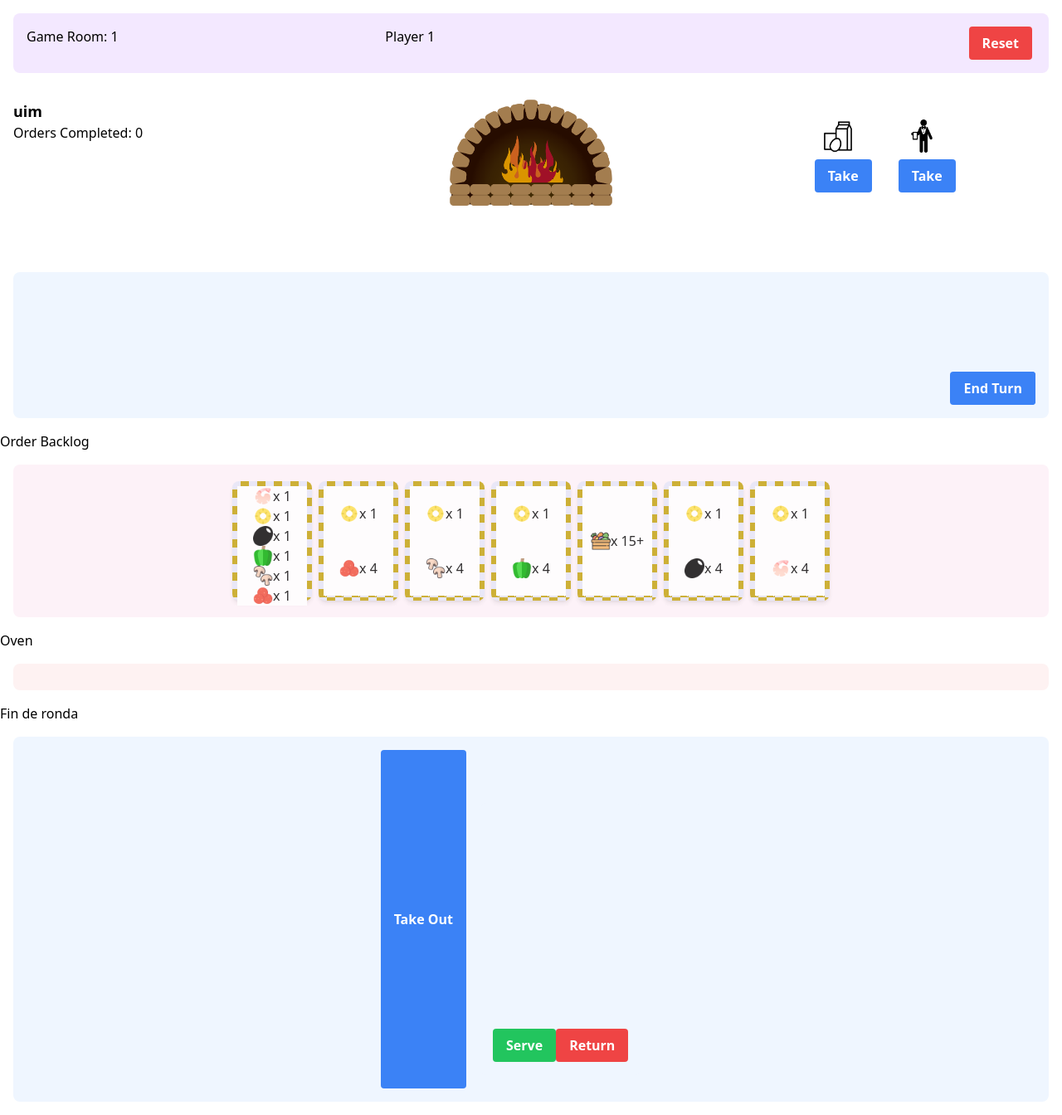
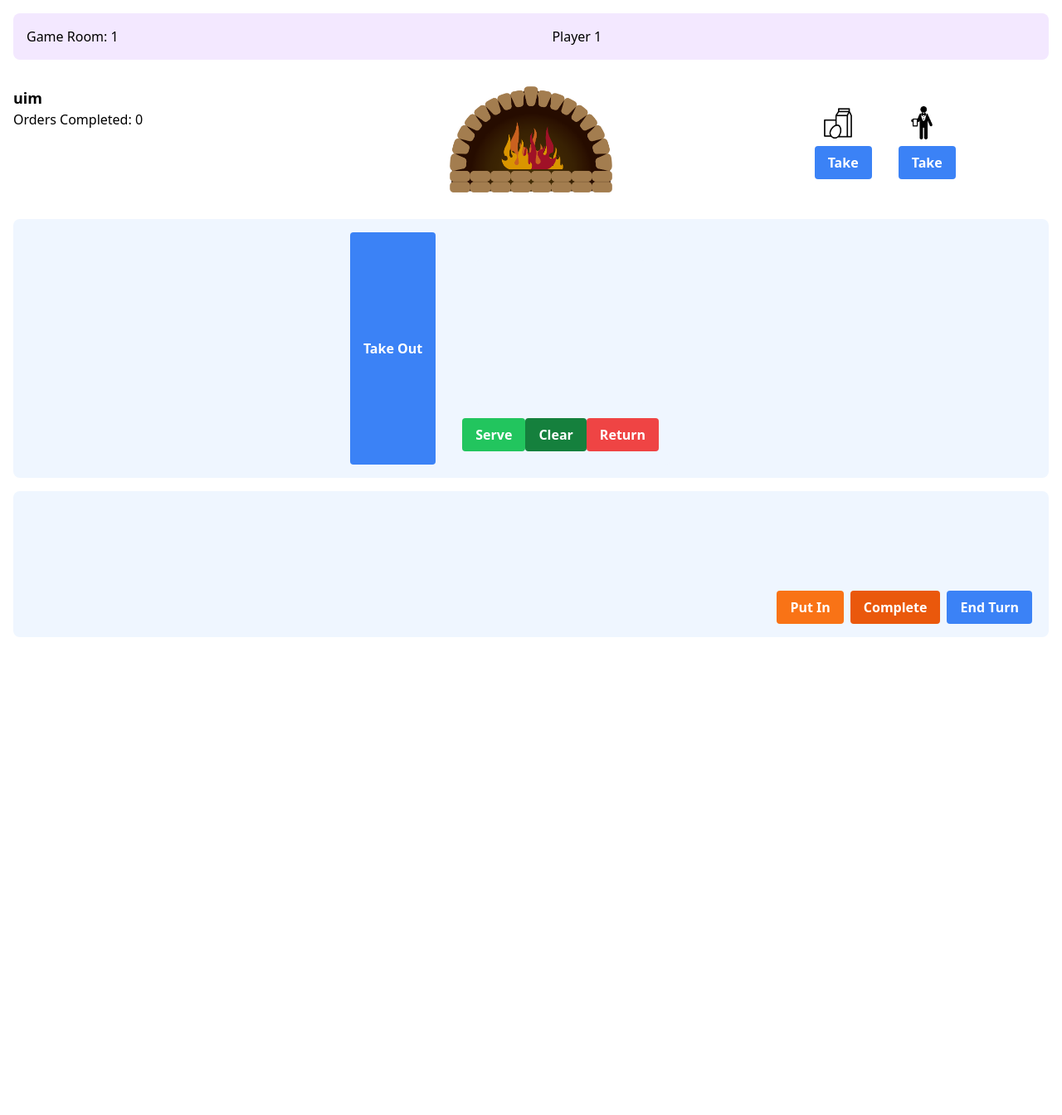
Before and after one commit to tiagosansopa/food-fun-app, a Next.js app: page /game/1 in a window 1280 px wide. Shown: the whole page at 83% size. After the commit the page ends 800 px from the top, so only its background shows below. Built offline with nearby package versions, Linux system fonts and the light colour scheme.

Commit message:
Socket and logic migration to server

```diff
--- a/package.json
+++ b/package.json
@@ -14,7 +14,8 @@
   "dependencies": {
     "next": "^13.4.19",
     "react": "^18.2.0",
-    "react-dom": "^18.2.0"
+    "react-dom": "^18.2.0",
+    "socket.io-client": "^4.7.2"
   },
   "devDependencies": {
     "autoprefixer": "^10.4.15",
--- /dev/null
+++ b/pages/dev/[roomId].js
@@ -0,0 +1,5 @@
+const DevRoom = () => {
+  return <></>;
+};
+
+export default DevRoom;
--- a/pages/game/[roomId].js
+++ b/pages/game/[roomId].js
@@ -26,21 +26,6 @@ const Room = () => {
   const [tableDeck, setTableDeck] = useState([]);
   const [tableSelectedDeck, setTableSelectedDeck] = useState([]);
   const [tableOrder, setTableOrder] = useState(null);
-
-  const handleReset = () => {
-    setCompletedOrders(0);
-    setPlayerHand([]);
-    setPlayerOrderDeck(
-      shuffleArray(orderCards.filter((order) => order.value.color === "yellow"))
-    );
-    setIngredientsDeck(shuffleArray(ingredientCards));
-    setSelectedCards([]);
-    setOvenDeck([]);
-    setLastIngredient(null);
-    setTableDeck([]);
-    setTableSelectedDeck([]);
-    setTableOrder(null);
-  };
 
   const takeOrderCard = () => {
     if (playerOrderDeck.length > 0 && playerHand.length < 9) {
@@ -145,13 +130,14 @@ const Room = () => {
       <div className="flex bg-purple-100 p-4 rounded-lg flex-wrap justify-center  max-w-screen-xl mx-4 my-4  relative">
         <h1>Game Room: {roomId}</h1>
         <h2 className="mx-auto">Player 1</h2>
-        <button
+        {/* <button
           className="bg-red-500 hover:bg-red-700 text-white font-semibold py-2 px-4 rounded focus:outline-none focus:ring-2 focus:ring-blue-300 focus:ring-opacity-50 ml-auto mr-1"
           onClick={handleReset}
         >
           Reset
-        </button>
+        </button> */}
       </div>
+
       <div className="flex">
         <div className="flex-1 p-4">
           <div className="flex flex-col">
@@ -166,6 +152,7 @@ const Room = () => {
             alt="Player Image"
             className="w-62 h-32 object-cover "
           />
+
           {lastIngredient &&
             (lastIngredient.type === "ingredient" ? (
               <img
@@ -180,6 +167,13 @@ const Room = () => {
                 className="absolute top-1/2 w-20 h-15"
               />
             ))}
+          {playerOrderDeck.length < 1 && (
+            <img
+              src="/elements/door.png"
+              alt="door"
+              className="w-62 h-32 object-cover absolute top-6"
+            />
+          )}
         </div>
         <div className="flex-1 p-4 flex justify-center">
           <div className="flex flex-col m-auto mr-4">
@@ -211,7 +205,68 @@ const Room = () => {
           </div>
         </div>
       </div>
-      <div className="flex bg-blue-50 p-4 rounded-lg flex-wrap justify-center  max-w-screen-xl mx-4 my-4 mt-16 relative min-h-[176px]">
+      <div className="flex bg-blue-50 p-4 rounded-lg flex-wrap justify-center  max-w-screen-xl mx-4 my-4  relative">
+        <div className="flex">
+          <button
+            className="bg-blue-500 hover:bg-blue-700 text-white font-semibold py-2 px-4 rounded focus:outline-none focus:ring-2 focus:ring-blue-300 focus:ring-opacity-50"
+            onClick={handleTakeOut}
+          >
+            Take Out
+          </button>
+        </div>
+        <div className="flex flex-col bg-blue-50 p-4 rounded-lg flex-wrap justify-center max-w-screen-sm mx-4 relative min-h-[176px]">
+          <div className="flex bg-blue-50 p-4 rounded-lg flex-wrap justify-center min-w-screen-xl max-w-screen-xl mx-4 my-4 relative min-h-[176px]">
+            {tableDeck.map((card, index) => (
+              <div
+                className={`w-11 h-11 flex flex-col bg-white rounded-lg shadow-md text-center m-1 p-2 hover:cursor-pointer ${
+                  tableSelectedDeck.includes(card) ? " ring ring-green-500" : ""
+                }`}
+                onClick={() => handleTableCardClick(card)}
+              >
+                <img
+                  src={`/ingredients/${card.value}.png`}
+                  alt={`${card.value}`}
+                />
+              </div>
+            ))}
+          </div>
+          <div className="flex justify-center">
+            <button
+              className="bg-green-500 hover:bg-green-700 text-white font-semibold py-2 px-4 rounded focus:outline-none focus:ring-2 focus:ring-blue-300 focus:ring-opacity-50 m-auto"
+              onClick={handleServeOrder}
+            >
+              Serve
+            </button>
+            <button
+              className="bg-green-700 hover:bg-green-500 text-white font-semibold py-2 px-4 rounded focus:outline-none focus:ring-2 focus:ring-blue-300 focus:ring-opacity-50 m-auto"
+              onClick={() => {
+                setTableSelectedDeck([]);
+              }}
+            >
+              Clear
+            </button>
+            <button
+              className="bg-red-500 hover:bg-red-700 text-white font-semibold py-2 px-4 rounded focus:outline-none focus:ring-2 focus:ring-blue-300 focus:ring-opacity-50 m-auto"
+              onClick={handleReturnOrder}
+            >
+              Return
+            </button>
+          </div>
+        </div>
+
+        <div className="flex p-4">
+          <div className="m-auto">
+            {tableOrder && (
+              <OrderCard
+                key={tableOrder.type}
+                type={tableOrder.type}
+                value={tableOrder.value}
+              />
+            )}
+          </div>
+        </div>
+      </div>
+      <div className="flex bg-blue-50 p-4 rounded-lg flex-wrap justify-center  max-w-screen-xl mx-4 my-4 relative min-h-[176px]">
         {playerHand.map((card, index) => {
           if (card.type === "order") {
             return (
@@ -235,83 +290,25 @@ const Room = () => {
             );
           }
         })}
+        <div className="absolute bottom-4 right-4 flex justify-center">
           <button
-          className="bg-blue-500 hover:bg-blue-700 text-white font-semibold py-2 px-4 rounded focus:outline-none focus:ring-2 focus:ring-blue-300 focus:ring-opacity-50 absolute bottom-4 right-4"
+            className="bg-orange-500 hover:bg-orange-700 text-white font-semibold py-2 px-4 rounded focus:outline-none focus:ring-2 focus:ring-blue-300 focus:ring-opacity-50 mx-1 "
             onClick={handlePlayCards}
           >
             Put In
           </button>
           <button
-          className="bg-blue-500 hover:bg-blue-700 text-white font-semibold py-2 px-4 rounded focus:outline-none focus:ring-2 focus:ring-blue-300 focus:ring-opacity-50 absolute bottom-4 right-4"
+            className="bg-orange-600 hover:bg-orange-800 text-white font-semibold py-2 px-4 rounded focus:outline-none focus:ring-2 focus:ring-blue-300 focus:ring-opacity-50 mx-1 "
+            onClick={handlePlayCards}
+          >
+            Complete
+          </button>
+          <button
+            className="bg-blue-500 hover:bg-blue-700 text-white font-semibold py-2 px-4 rounded focus:outline-none focus:ring-2 focus:ring-blue-300 focus:ring-opacity-50 mx-1"
             onClick={handlePlayCards}
           >
             End Turn
           </button>
-      </div>
-      Order Backlog
-      <div className="flex bg-pink-50 p-4 rounded-lg flex-wrap justify-center  max-w-screen-xl mx-4 my-4  relative">
-        {playerOrderDeck.map((card, index) => (
-          <OrderCard key={card.type} type={card.type} value={card.value} />
-        ))}
-      </div>
-      Oven
-      <div className="flex bg-red-50 p-4 rounded-lg flex-wrap justify-center  max-w-screen-xl mx-4 my-4  relative">
-        {ovenDeck.map((card, index) => (
-          <div className="w-7 h-7 flex flex-col bg-white rounded-lg shadow-md text-center m-1">
-            <img src={`/ingredients/${card.value}.png`} alt={`${card.value}`} />
-          </div>
-        ))}
-      </div>
-      <h1>Fin de ronda</h1>
-      <div className="flex bg-blue-50 p-4 rounded-lg flex-wrap justify-center  max-w-screen-xl mx-4 my-4  relative">
-        <button
-          className="bg-blue-500 hover:bg-blue-700 text-white font-semibold py-2 px-4 rounded focus:outline-none focus:ring-2 focus:ring-blue-300 focus:ring-opacity-50"
-          onClick={handleTakeOut}
-        >
-          Take Out
-        </button>
-        <div className="flex flex-col bg-blue-50 p-4 rounded-lg flex-wrap justify-center  max-w-screen-xl mx-4 my-4 mt-16 relative min-h-[176px]">
-          <div className="flex bg-blue-50 p-4 rounded-lg flex-wrap justify-center  max-w-screen-xl mx-4 my-4 mt-16 relative min-h-[176px]">
-            {tableDeck.map((card, index) => (
-              <div
-                className={`w-11 h-11 flex flex-col bg-white rounded-lg shadow-md text-center m-1 p-2 hover:cursor-pointer ${
-                  tableSelectedDeck.includes(card) ? " ring ring-green-500" : ""
-                }`}
-                onClick={() => handleTableCardClick(card)}
-              >
-                <img
-                  src={`/ingredients/${card.value}.png`}
-                  alt={`${card.value}`}
-                />
-              </div>
-            ))}
-          </div>
-          <div className="flex justify-center">
-            <button
-              className="bg-green-500 hover:bg-green-700 text-white font-semibold py-2 px-4 rounded focus:outline-none focus:ring-2 focus:ring-blue-300 focus:ring-opacity-50 m-auto"
-              onClick={handleServeOrder}
-            >
-              Serve
-            </button>
-            <button
-              className="bg-red-500 hover:bg-red-700 text-white font-semibold py-2 px-4 rounded focus:outline-none focus:ring-2 focus:ring-blue-300 focus:ring-opacity-50 m-auto"
-              onClick={handleReturnOrder}
-            >
-              Return
-            </button>
-          </div>
-        </div>
-
-        <div className="flex">
-          <div className="flex-1 p-4">
-            {tableOrder && (
-              <OrderCard
-                key={tableOrder.type}
-                type={tableOrder.type}
-                value={tableOrder.value}
-              />
-            )}
-          </div>
         </div>
       </div>
     </>
--- a/pages/join.js
+++ b/pages/join.js
@@ -1,20 +1,36 @@
+import { useState } from "react";
+import { useRouter } from "next/router";
 const Join = () => {
+  const router = useRouter();
+  const [playerName, setPlayerName] = useState("uim");
+  const [roomId, setRoomId] = useState("0");
+
+  const enterRoom = () => {
+    router.push(`/game/${roomId}`);
+  };
   return (
     <>
-      Name
       <div className="flex flex-col bg-blue-50 p-4 rounded-lg flex-wrap justify-center  max-w-screen-xl mx-4 my-4  relative">
-        <div>
-          <label>Name</label>
-          <input></input>
+        <div className="flex justify-center my-2">
+          <label>Enter your name</label>
+          <input
+            className="mx-2 p-1"
+            value={playerName}
+            onChange={(e) => setPlayerName(e.target.value)}
+          ></input>
         </div>
-      </div>
-      Game ID
-      <div className="flex flex-col bg-blue-50 p-4 rounded-lg flex-wrap justify-center  max-w-screen-xl mx-4 my-4  relative">
-        <div>
+        <div className="flex justify-center my-2">
           <label>Game ID</label>
-          <input></input>
+          <input
+            className="mx-2 p-1"
+            value={roomId}
+            onChange={(e) => setRoomId(e.target.value)}
+          ></input>
         </div>
-        <button className="bg-blue-500 hover:bg-blue-700 text-white font-semibold py-2 px-4 rounded focus:outline-none focus:ring-2 focus:ring-blue-300 focus:ring-opacity-50 w-48 mx-1">
+        <button
+          className="bg-blue-500 hover:bg-blue-700 text-white font-semibold py-2 px-4 rounded focus:outline-none focus:ring-2 focus:ring-blue-300 focus:ring-opacity-50 w-48 mx-1  absolute bottom-4 right-4 "
+          onClick={enterRoom}
+        >
           Join
         </button>
       </div>
```
Also changed, not shown: pages/new.js (+49 -11 lines), public/elements/door.png (added), 1 other file (tests, documents, lock files or other folders). Lines whose indentation alone changed are shown as unchanged.
